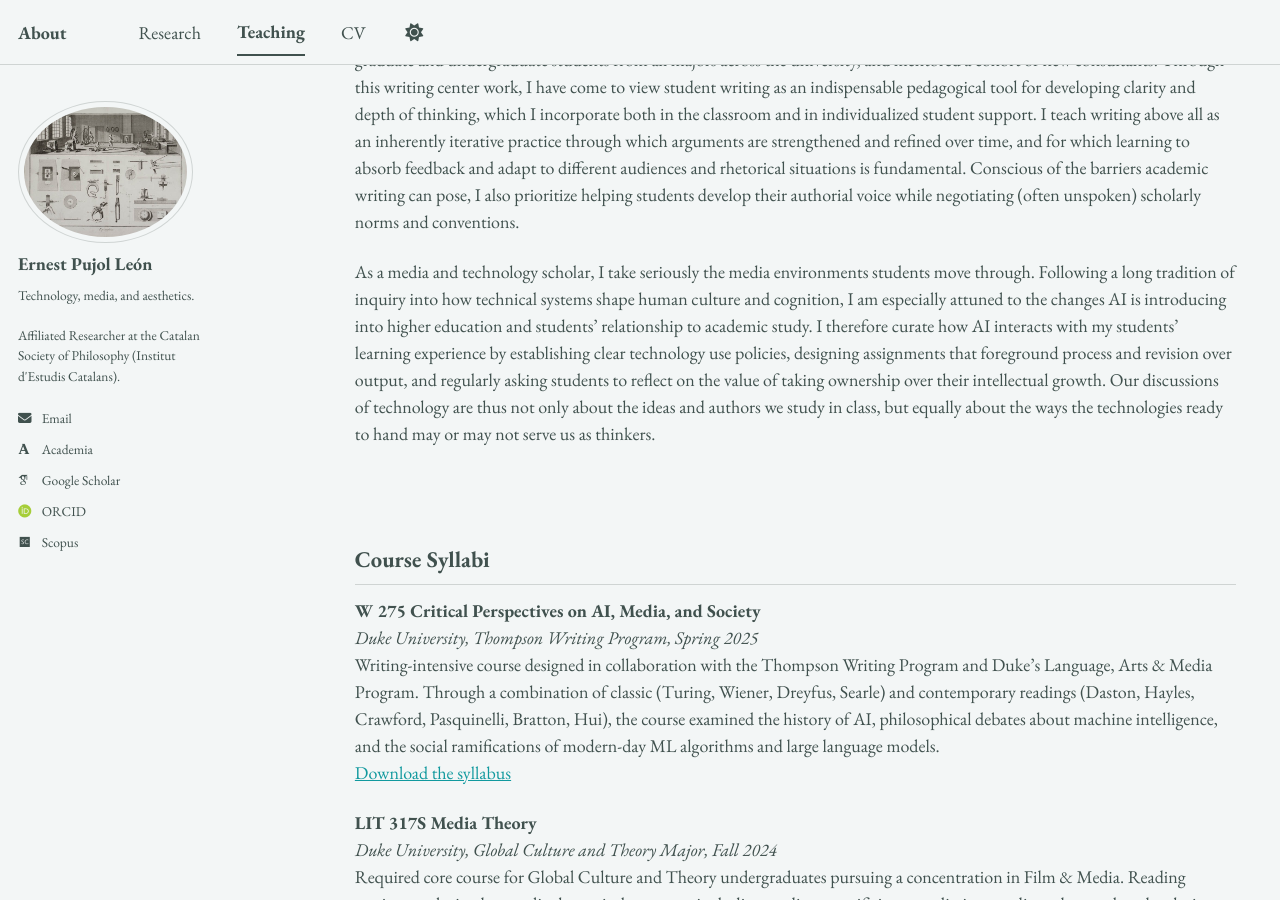
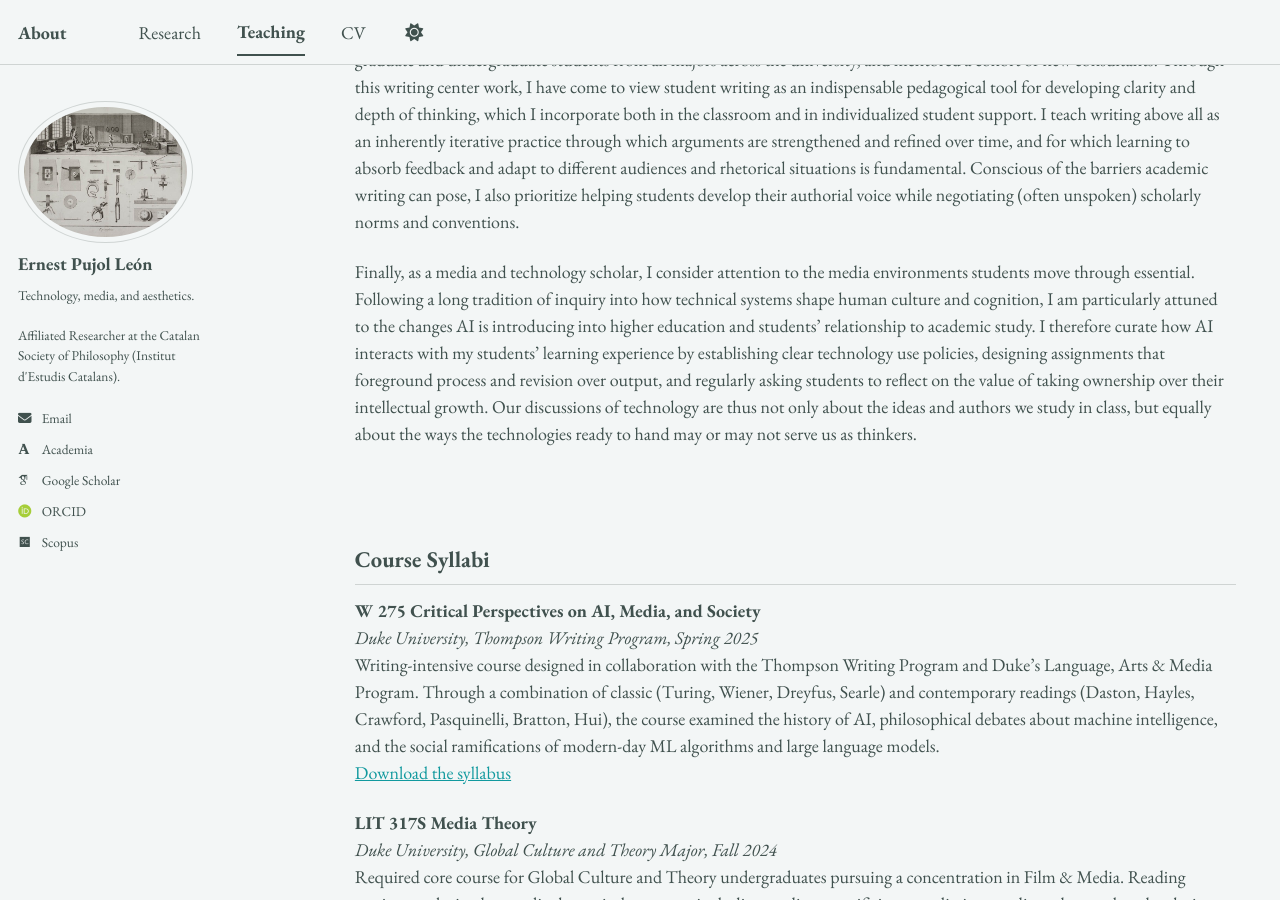
Before and after one commit to epujol90/epujol90.github.io, a Jekyll site: the page built from _pages/teaching.md, in a window 1280 px wide and 900 px high, scrolled down 548 px. Built offline with Jekyll 4.4.1, drawn with Linux system fonts in a browser that asks for light colours; some web fonts are replaced; a script bundle is joined from its source files by our own code; library files that are not in the unit come from our copies.

Commit message:
Update teaching.md

```diff
--- a/_pages/teaching.md
+++ b/_pages/teaching.md
@@ -11,7 +11,7 @@ My teaching experience includes both classroom instruction and writing center pr
 
 Beyond traditional coursework, my teaching is deeply indebted to my writing center experience. During my last two years at Duke, I worked as a writing consultant at the Thompson Writing Studio, where I led over 300 one-on-one consultations with graduate and undergraduate students from all majors across the university, and mentored a cohort of new consultants. Through this writing center work, I have come to view student writing as an indispensable pedagogical tool for developing clarity and depth of thinking, which I incorporate both in the classroom and in individualized student support. I teach writing above all as an inherently iterative practice through which arguments are strengthened and refined over time, and for which learning to absorb feedback and adapt to different audiences and rhetorical situations is fundamental. Conscious of the barriers academic writing can pose, I also prioritize helping students develop their authorial voice while negotiating (often unspoken) scholarly norms and conventions.
 
-As a media and technology scholar, I take seriously the media environments students move through. Following a long tradition of inquiry into how technical systems shape human culture and cognition, I am especially attuned to the changes AI is introducing into higher education and students’ relationship to academic study. I therefore curate how AI interacts with my students’ learning experience by establishing clear technology use policies, designing assignments that foreground process and revision over output, and regularly asking students to reflect on the value of taking ownership over their intellectual growth. Our discussions of technology are thus not only about the ideas and authors we study in class, but equally about the ways the technologies ready to hand may or may not serve us as thinkers.
+Finally, as a media and technology scholar, I consider attention to the media environments students move through essential. Following a long tradition of inquiry into how technical systems shape human culture and cognition, I am particularly attuned to the changes AI is introducing into higher education and students’ relationship to academic study. I therefore curate how AI interacts with my students’ learning experience by establishing clear technology use policies, designing assignments that foreground process and revision over output, and regularly asking students to reflect on the value of taking ownership over their intellectual growth. Our discussions of technology are thus not only about the ideas and authors we study in class, but equally about the ways the technologies ready to hand may or may not serve us as thinkers.
 <br>
 <br>
 <br>
```
